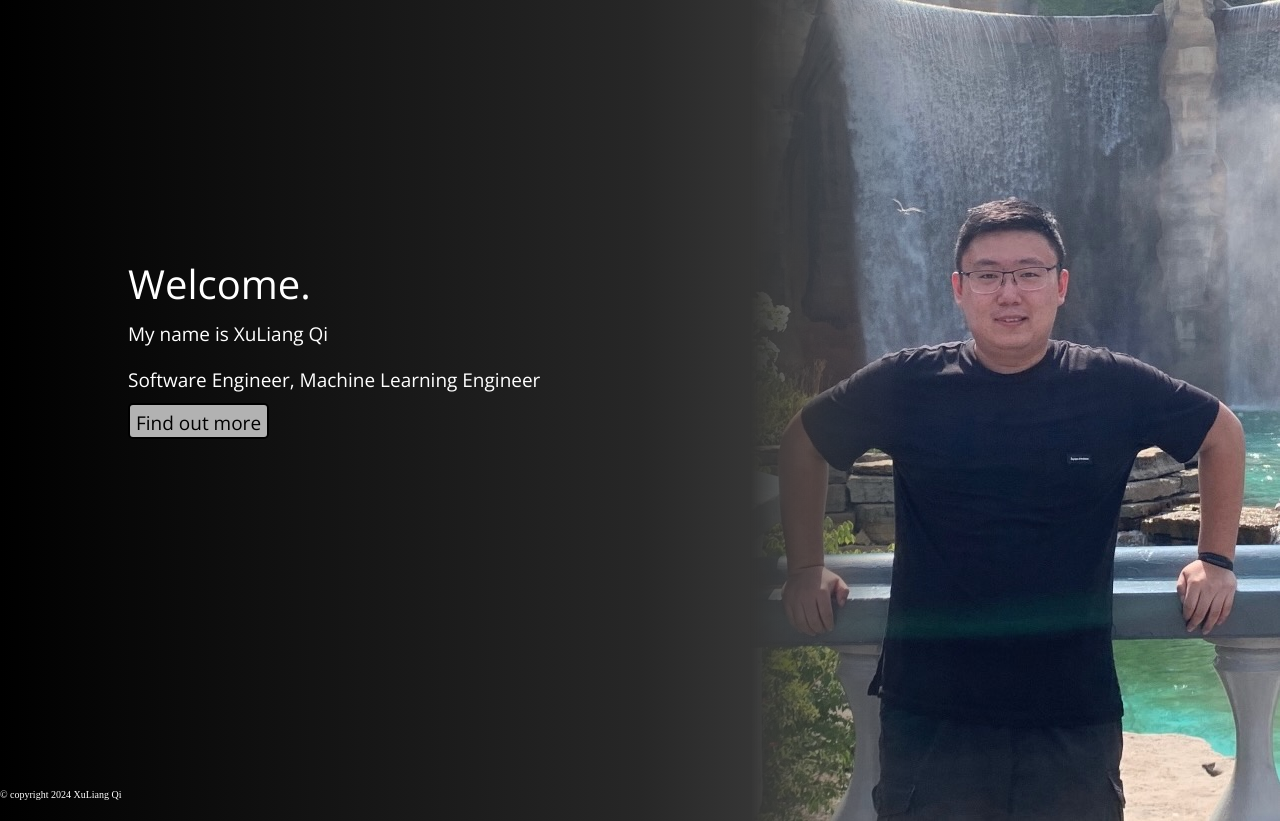
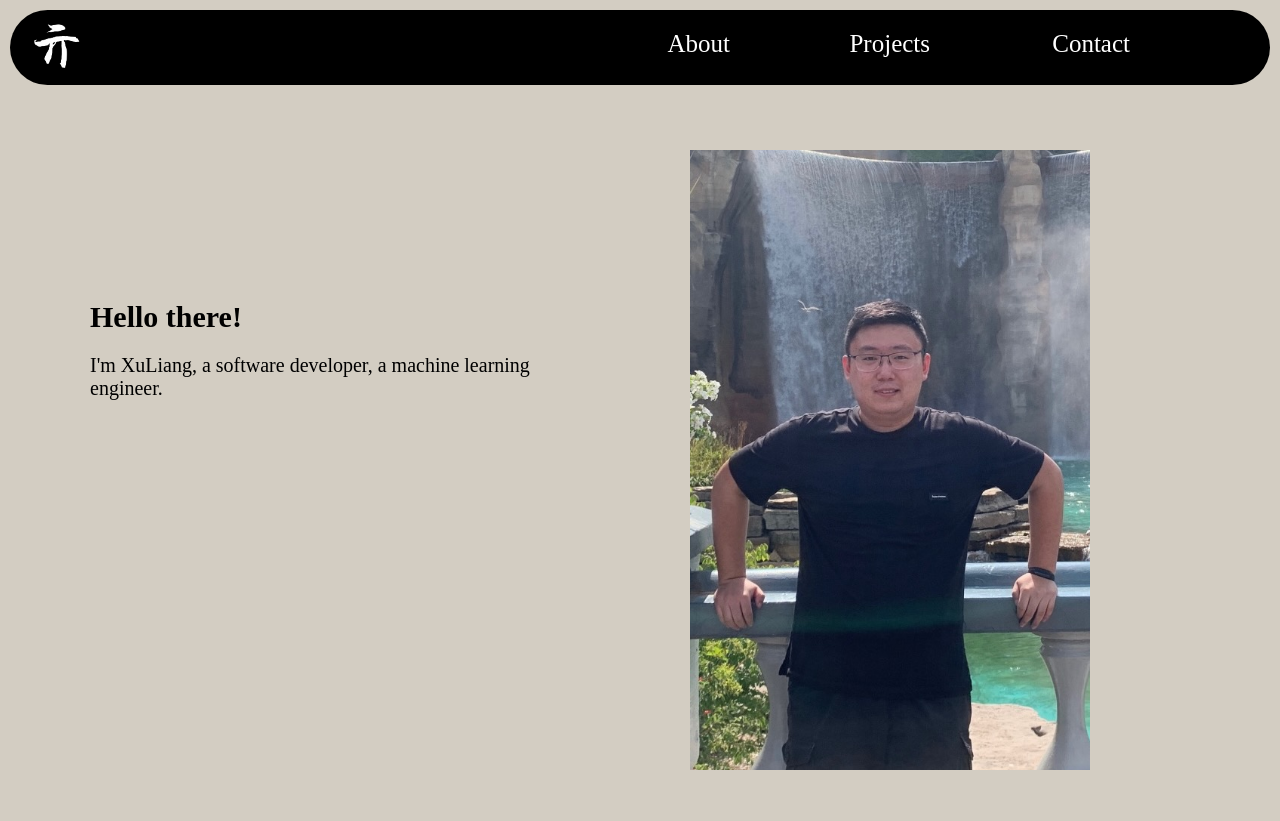
Before and after one commit to XuLiangQi/me-page, a Flask app: template templates/base.html in a window 1280 px wide. After the commit the page ends 770 px from the top, so only its background shows below. Run offline with Flask 3, Linux system fonts and the light colour scheme; the template is opened without the code that fills it, so the values that code supplies are empty.

Commit message:
changing theme

```diff
--- a/static/css/main.css
+++ b/static/css/main.css
@@ -1,59 +1,75 @@
-.button {
-  background-color: rgb(178, 178, 178);
-  border-radius: 5px;
-  border-style: solid;
-  margin-left: 10vw;
-  padding-top: 5px;
-  font-size: 19px;
-  font-family: "Open Sans", sans-serif;
+.home-intro-container {
+  display: grid;
+  width: 500px; /* Adjust width as needed */
+  height: 200px; /* Adjust height as needed */
+  text-align: left; /* Center text horizontally */
+  margin-right: 600px; /* Adjust the left margin */
+  margin-bottom: 300px;
 }
-.button:hover {
+
+.home-title {
+  margin-top: 150px;
+  margin-right: 100px;
+  font-size: 30px;
+}
+
+.home-paragraph {
+  font-size: 20px;
+}
+
+.casual-photo {
+  position: absolute;
+  margin-left: 600px;
+  margin-bottom: 300px;
+  width: 400px;
+}
+
+.menu-bar-container {
+  position: fixed;
+  height: 75px;
+  top: 10px;
+  left: 10px;
+  right: 10px;
+  background-color: rgb(0, 0, 0);
+  border-radius: 50px;
+  z-index: 2;
+}
+
+.logo {
+  height: 50px;
+  padding-left: 20px;
+  padding-top: 10px;
+}
+.logo:hover {
+  transform: scale(1.05);
+}
+
+.menu-button, .menu-contact, .menu-project, .menu-about {
   color: white;
-  box-shadow: 2px 2px 5px rgba(0, 0, 0, 0.3);
-  transition: background-color 0.2s, color 0.2s;
+  font-size: 25px;
+  display: inline-block;
+  position: fixed;
+  top: 30px;
+}
+
+.menu-about {
+  right: 550px;
+}
+
+.menu-project {
+  right: 350px;
+}
+
+.menu-contact {
+  right: 150px;
 }
 
 body, html {
+  background-color: rgb(211, 205, 194);
+  height: 100%;
+  width: 100%;
   margin: 0;
-  padding: 0;
-  width: 100vw; /* Set the width of the page */
-  height: 200px; /* Set the height of the page */
-}
-
-body {
-  background-color: black;
-  height: 200px;
-  background: linear-gradient(to right, #000000, rgb(39, 39, 39), #787878); /* Gradient colors and direction */
-}
-
-.text-title, .text-body {
-  font-size: 40px;
-  font-family: "Open Sans", sans-serif;
-  color: white;
-  padding-left: 10vw;
-  padding-right: 45vw;
-  padding-top: 20vw;
-  background: linear-gradient(to right, #000000, rgb(39, 39, 39), #787878); /* Gradient colors and direction */
-  margin: 0px;
-}
-
-.text-body {
-  font-size: 19px;
-  padding-top: 10px;
-  padding-bottom: 10px;
-}
-
-.text-small {
-  font-size: 10px;
-  color: white;
-  position: fixed;
-  bottom: 0px;
-}
-
-.photo {
-  float: right;
-  max-width: 100%;
   display: flex;
-  -webkit-mask-image: linear-gradient(to right, rgba(0, 0, 0, 0) 0%, black 30%, rgb(0, 0, 0) 100%);
-          mask-image: linear-gradient(to right, rgba(0, 0, 0, 0) 0%, black 30%, rgb(0, 0, 0) 100%);
+  justify-content: center;
+  align-items: center;
 }/*# sourceMappingURL=main.css.map */
--- /dev/null
+++ b/static/scss/_home.scss
@@ -0,0 +1,22 @@
+.home-intro-container{
+    display:grid;
+    width: 500px; /* Adjust width as needed */
+    height: 200px; /* Adjust height as needed */
+    text-align: left; /* Center text horizontally */
+    margin-right: 600px; /* Adjust the left margin */
+    margin-bottom:300px;
+}
+.home-title{
+    margin-top:150px;
+    margin-right:100px;
+    font-size:$font-xl;
+}
+.home-paragraph{
+    font-size:$font-m;
+}
+.casual-photo{
+    position:absolute;
+    margin-left: 600px;
+    margin-bottom:300px;
+    width:400px;
+}
--- /dev/null
+++ b/static/scss/_menu.scss
@@ -0,0 +1,44 @@
+@import "variables";
+
+.menu-bar-container{
+    position:fixed;
+    height: 75px;
+    top:    10px;
+    left:   10px;;
+    right:  10px;
+    background-color:rgb(0, 0, 0);
+    border-radius: 50px;
+    z-index: 2;
+}
+
+.logo{
+    height:50px;
+    padding-left:20px;
+    padding-top:10px;
+    &:hover
+    {
+        transform: scale(1.05);
+    }
+}
+
+.menu-button{
+    color:white;
+    font-size:$font-l;
+    display:inline-block;
+    position:fixed;
+    top: 30px;
+}
+.menu-about{
+    @extend .menu-button;
+    right: 550px;
+}
+
+.menu-project{
+    @extend .menu-button;
+    right: 350px;
+}
+
+.menu-contact{
+    @extend .menu-button;
+    right: 150px;
+}
--- a/static/scss/_variables.scss
+++ b/static/scss/_variables.scss
@@ -1,7 +1,6 @@
 // Text variables
-$title-font-size: 40px;
-$body-font-size: 19px;
-$small-font-size: 10px;
-
-//main page
-$gradient: linear-gradient(to right, #000000, rgb(39, 39, 39), #787878)
+$font-xl: 30px;
+$font-l: 25px;
+$font-m: 20px;
+$font-s: 15px;
+$font-xs: 8px;
--- a/static/scss/components/_button.scss
+++ /dev/null
@@ -1,16 +0,0 @@
-@import '../_variables.scss';
-.button
-{
-    background-color: rgb(178, 178, 178);
-    border-radius:5px;
-    border-style: solid;
-    margin-left: 10vw;
-    padding-top:5px;
-    font-size:$body-font-size;
-    font-family: 'Open Sans', sans-serif;
-    &:hover {
-        color:white;
-        box-shadow: 2px 2px 5px rgba(0, 0, 0, 0.3);
-        transition:background-color 0.2s, color 0.2s;
-    }
-}
--- a/static/scss/main.scss
+++ b/static/scss/main.scss
@@ -1,48 +1,11 @@
-@import './components/_button.scss', '_variables.scss';
+@import "variables", "home", "menu";
 
-body, html {
+body, html{
+    background-color: rgb(211, 205, 194);
+    height: 100%;
+    width: 100%;
     margin: 0;
-    padding: 0;
-    width: 100vw; /* Set the width of the page */
-    height: 200px; /* Set the height of the page */
-  }
-body
-{
-    background-color:black;
-    height:200px;
-    background: $gradient; /* Gradient colors and direction */
+    display: flex;
+    justify-content: center;
+    align-items: center;
 }
-
-.text-title
-{
-    font-size: $title-font-size;
-    font-family: 'Open Sans', sans-serif;
-    color:white;
-    padding-left:10vw;
-    padding-right:45vw;
-    padding-top:20vw;
-    background: $gradient; /* Gradient colors and direction */
-    margin:0px;
-}
-.text-body
-{
-    @extend .text-title;
-    font-size:$body-font-size;
-    padding-top:10px;
-    padding-bottom:10px;
-}
-.text-small
-{
-    font-size:$small-font-size;
-    color:white;
-    position:fixed;
-    bottom:0px;
-}
-
-.photo
-{
-    float:right;
-    max-width: 100%; // Ensure the image doesn't exceed its container width
-    display:flex;
-    mask-image: linear-gradient(to right, rgba(0, 0, 0, 0) 0%,black 30%, rgb(0, 0, 0) 100%);
-}
--- a/templates/base.html
+++ b/templates/base.html
@@ -4,19 +4,27 @@
     <meta charset="UTF-8">
     <meta name="viewport" content="width=device-width, initial-scale=1.0">
     <link rel="stylesheet" href="../static/css/main.css">
-    <link href="https://fonts.googleapis.com/css2?family=Open+Sans&display=swap" rel="stylesheet">
-    <title>
-        XuLiang Qi
-    </title>
+    <title>XuLiang Qi</title>
 </head>
 <body>
-    <img src="../static/imgs/casual.jpeg" class="photo">
-    <header>
-        <p class="text-title">Welcome.</p>
-        <p class="text-body"> My name is XuLiang Qi</p>
-        <p class="text-body"> Software Engineer, Machine Learning Engineer </p>
-    </header>
+    <div class="menu-bar-container">
+        <img src="../static/imgs/logo_c_inverted_no_bg.png" alt="" class="logo">
+
+        <div class="menu-about">About</div>
+
+        <div class="menu-project">Projects</div>
+
+        <div class="menu-contact">Contact</div>
+
+    </div>
+
+    <div class="home-intro-container">
+        <div>
+            <h1 class="home-title">Hello there!</h1>
+            <p class="home-paragraph">I'm XuLiang, a software developer, a machine learning engineer.</p>
+        </div>
+        <img src="../static/imgs/casual.jpeg" alt="" class="casual-photo">
+    </div>
+
 </body>
-<footer class="text-small">© copyright 2024 XuLiang Qi</footer>
-<button class="button"> Find out more</button>
 </html>
```
Also changed, not shown: static/imgs/footer-logo-no-bg.png (renamed from static/imgs/footer-logo-no-background.png), static/imgs/logo-no-bg.png (renamed from static/imgs/logo-no-background.png), static/imgs/logo_c_inverted_no_bg.png (added), templates/about.html (added), templates/contact.html (added), templates/main.html (added), templates/projects.html (added), 1 other file.
